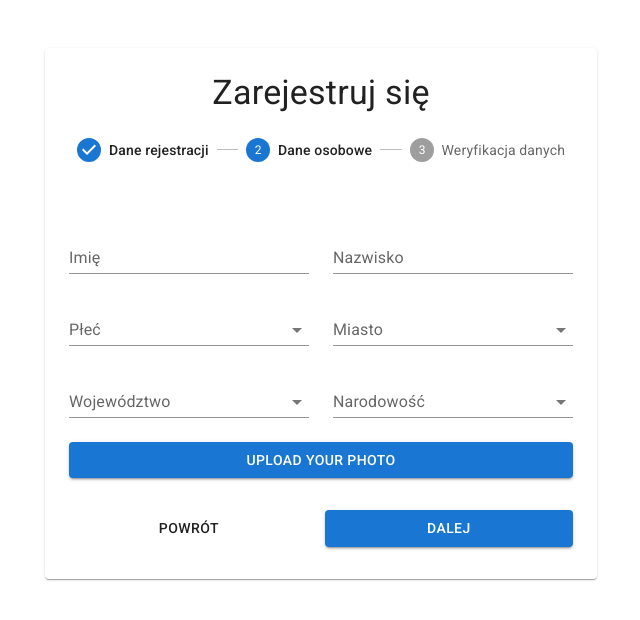
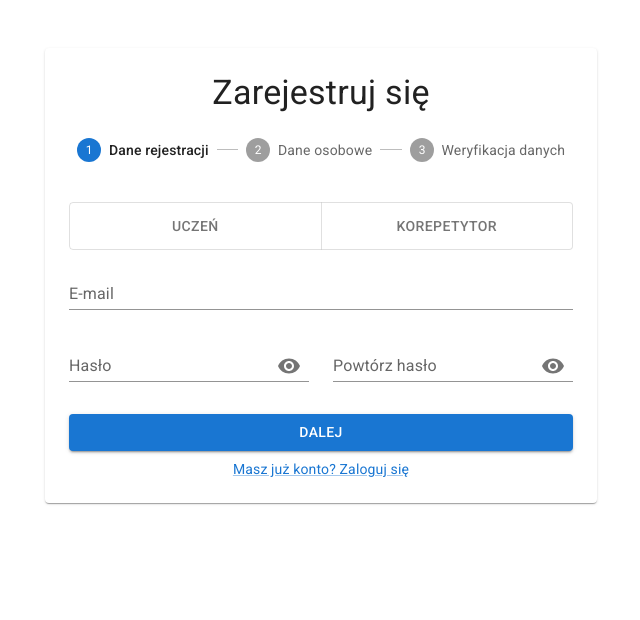
Before and after one commit to TymekSzczepkowski/Teachly-Frontend, a React (Create React App) app in the folder teachly-frontend/: page /register in a window 1280 px wide. Shown: the top 620 px of the page, without its empty margins (319-959 px from the left). Built offline with nearby package versions, Linux system fonts and the light colour scheme.

Commit message:
start component rendering tests

```diff
--- a/teachly-frontend/src/pages/Auth/Login/Login.js
+++ b/teachly-frontend/src/pages/Auth/Login/Login.js
@@ -12,17 +12,17 @@ function Login() {
     email: "",
     password: "",
   });
-  const [errorInfo, setErrorInfo] = useState({
-    emailError: "",
-    passwordError: "",
+  const [inputMessage, setInputMessage] = useState({
+    emailMessage: "",
+    passwordMessage: "",
   });
 
   useEffect(() => {
     if (click) {
-      setErrorInfo({
-        ...errorInfo,
-        passwordError: validatePassword(state.password),
-        emailError: validateEmail(state.email),
+      setInputMessage({
+        ...inputMessage,
+        passwordMessage: validatePassword(state.password),
+        emailMessage: validateEmail(state.email),
       });
     }
   }, [click, state]);
@@ -45,8 +45,8 @@ function Login() {
             <TextField
               fullWidth
               variant='standard'
-              error={errorInfo.emailError === "" ? false : true}
-              helperText={errorInfo.emailError}
+              error={inputMessage.emailMessage === "" ? false : true}
+              helperText={inputMessage.emailMessage}
               fullWidth
               variant='standard'
               label='E-mail'
@@ -67,8 +67,8 @@ function Login() {
                   </InputAdornment>
                 ),
               }}
-              error={errorInfo.passwordError === "" ? false : true}
-              helperText={errorInfo.passwordError}
+              error={inputMessage.passwordMessage === "" ? false : true}
+              helperText={inputMessage.passwordMessage}
               fullWidth
               variant='standard'
               label='Hasło'
@@ -96,7 +96,7 @@ function Login() {
             display: "flex",
             justifyContent: "center",
           }}>
-          <Link href='/register' variant='body2'>
+          <Link href='/register' variant='body2' data-testid='login-link'>
             Nie masz konta? Zarejestruj się
           </Link>
         </Box>
--- a/teachly-frontend/src/pages/Auth/Register/PersonalDetails.js
+++ b/teachly-frontend/src/pages/Auth/Register/PersonalDetails.js
@@ -5,7 +5,7 @@ import region from "./data/region.json";
 import { validateFileTypeUpload, validateFileSizeUpload } from "../../../hooks/Auth/registerVerification";
 import { Input, Button, TextField, Grid, FormControl, InputLabel, Select, MenuItem, Autocomplete, Alert } from "@mui/material/";
 
-function PersonalDetails({ state, setState, errorInfo, setErrorInfo }) {
+function PersonalDetails({ state, setState, inputMessage, setInputMessage }) {
   const [alertOpen, setAlertOpen] = useState(false);
   const [selectedCity, setSelectedCity] = useState(null);
   const [selectedCountry, setSelectedCountry] = useState(null);
@@ -18,7 +18,7 @@ function PersonalDetails({ state, setState, errorInfo, setErrorInfo }) {
     <div>
       <Grid container spacing={3}>
         <Grid item xs={12}>
-          {errorInfo.detailsError !== "" && <Alert severity='error'>{errorInfo.detailsError}</Alert>}
+          {inputMessage.detailsMessage !== "" && <Alert severity='error'>{inputMessage.detailsMessage}</Alert>}
         </Grid>
         <Grid item xs={12} sm={6}>
           <TextField
@@ -96,11 +96,11 @@ function PersonalDetails({ state, setState, errorInfo, setErrorInfo }) {
                 console.log(event.target.files[0].size);
                 if (validateFileTypeUpload(event.target.files[0].name) && validateFileSizeUpload(event.target.files[0].size)) {
                   setState({ ...state, image: event.target.files[0] });
-                  setErrorInfo({ ...errorInfo, imageError: "Zdjęcie załadowane pomyślnie." });
+                  setInputMessage({ ...inputMessage, imageMessage: "Zdjęcie załadowane pomyślnie." });
                   setAlertOpen(true);
                 } else {
                   setAlertOpen(true);
-                  setErrorInfo({ ...errorInfo, imageError: `Nieprawidłowe rozszerzenie pliku lub rozmiar jest zbyt duży` });
+                  setInputMessage({ ...inputMessage, imageMessage: `Nieprawidłowe rozszerzenie pliku lub rozmiar jest zbyt duży` });
                 }
               }}
               accept='image/'
@@ -116,8 +116,8 @@ function PersonalDetails({ state, setState, errorInfo, setErrorInfo }) {
               onClose={() => {
                 setAlertOpen(false);
               }}
-              severity={errorInfo.imageError === "Zdjęcie załadowane pomyślnie." ? "success" : "warning"}>
-              {errorInfo.imageError}
+              severity={inputMessage.imageMessage === "Zdjęcie załadowane pomyślnie." ? "success" : "warning"}>
+              {inputMessage.imageMessage}
             </Alert>
           )}
         </Grid>
--- a/teachly-frontend/src/pages/Auth/Register/Register.js
+++ b/teachly-frontend/src/pages/Auth/Register/Register.js
@@ -11,7 +11,7 @@ import { Container, Paper, Typography, Button, Stepper, Step, StepLabel, Stack,
 function Register() {
   const [click, setClick] = useState(false);
   const [alignment, setAlignment] = useState("");
-  const [step, setStep] = useState(2);
+  const [step, setStep] = useState(1);
   const [state, setState] = useState({
     profileType: "",
     email: "",
@@ -25,13 +25,13 @@ function Register() {
     region: "",
     city: "",
   });
-  const [errorInfo, setErrorInfo] = useState({
-    profileTypeError: "",
-    emailError: "",
-    passwordError: "",
-    repeatPasswordError: "",
-    detailsError: "",
-    imageError: "",
+  const [inputMessage, setInputMessage] = useState({
+    profileTypeMessage: "",
+    emailMessage: "",
+    passwordMessage: "",
+    repeatPasswordMessage: "",
+    detailsMessage: "",
+    imageMessage: "",
   });
 
   const previousStep = () => {
@@ -51,9 +51,9 @@ function Register() {
         nextStep();
       }
     } else if (step === 2) {
-      setErrorInfo({
-        ...errorInfo,
-        detailsError: validateDetails(state.firstName, state.lastName, state.sex, state.country, state.region, state.city, state.image),
+      setInputMessage({
+        ...inputMessage,
+        detailsMessage: validateDetails(state.firstName, state.lastName, state.sex, state.country, state.region, state.city, state.image),
       });
       if (validateDetails(state.firstName, state.lastName, state.sex, state.country, state.region, state.city, state.image) === "") {
         nextStep();
@@ -67,9 +67,9 @@ function Register() {
   function getStepContent(step) {
     switch (step) {
       case 1:
-        return <UserDetails nextStep={nextStep} state={state} setState={setState} step={step} alignment={alignment} setAlignment={setAlignment} errorInfo={errorInfo} setErrorInfo={setErrorInfo} />;
+        return <UserDetails nextStep={nextStep} state={state} setState={setState} step={step} alignment={alignment} setAlignment={setAlignment} inputMessage={inputMessage} setInputMessage={setInputMessage} />;
       case 2:
-        return <PersonalDetails nextStep={nextStep} previousStep={previousStep} setState={setState} state={state} step={step} errorInfo={errorInfo} setErrorInfo={setErrorInfo} />;
+        return <PersonalDetails nextStep={nextStep} previousStep={previousStep} setState={setState} state={state} step={step} inputMessage={inputMessage} setInputMessage={setInputMessage} />;
       case 3:
         return <Confirmation nextStep={nextStep} previousStep={previousStep} step={step} state={state} />;
       case 4:
@@ -81,12 +81,12 @@ function Register() {
 
   useEffect(() => {
     if (click) {
-      setErrorInfo({
-        ...errorInfo,
-        profileTypeError: validateProfileType(alignment),
-        emailError: validateEmail(state.email),
-        passwordError: validatePassword(state.password),
-        repeatPasswordError: validateRepeatPassowrd(state.password, state.repeatPassword),
+      setInputMessage({
+        ...inputMessage,
+        profileTypeMessage: validateProfileType(alignment),
+        emailMessage: validateEmail(state.email),
+        passwordMessage: validatePassword(state.password),
+        repeatPasswordMessage: validateRepeatPassowrd(state.password, state.repeatPassword),
       });
     }
   }, [click, state]);
--- a/teachly-frontend/src/pages/Auth/Register/UserDetails.js
+++ b/teachly-frontend/src/pages/Auth/Register/UserDetails.js
@@ -3,16 +3,16 @@ import Visibility from "@mui/icons-material/Visibility";
 import VisibilityOff from "@mui/icons-material/VisibilityOff";
 import { TextField, ToggleButtonGroup, ToggleButton, Grid, IconButton, InputAdornment, Alert } from "@mui/material/";
 
-function UserDetails({ state, setState, alignment, setAlignment, errorInfo, setErrorInfo }) {
+function UserDetails({ state, setState, alignment, setAlignment, inputMessage, setInputMessage }) {
   const [showPassword, setShowPassword] = useState(true);
 
   const handleChange = (e, newAlignment) => {
     e.preventDefault();
     setAlignment(newAlignment);
     setState({ ...state, profileType: e.target.value });
-    setErrorInfo({
-      ...errorInfo,
-      profileTypeError: "",
+    setInputMessage({
+      ...inputMessage,
+      profileTypeMessage: "",
     });
   };
   const handleClickShowPassword = () => {
@@ -33,12 +33,12 @@ function UserDetails({ state, setState, alignment, setAlignment, errorInfo, setE
           Korepetytor
         </ToggleButton>
       </ToggleButtonGroup>
-      {errorInfo.profileTypeError !== "" && <Alert severity='error'>{errorInfo.profileTypeError}</Alert>}
+      {inputMessage.profileTypeMessage !== "" && <Alert severity='error'>{inputMessage.profileTypeMessage}</Alert>}
       <Grid container spacing={3}>
         <Grid item xs={12}>
           <TextField
-            error={errorInfo.emailError === "" ? false : true}
-            helperText={errorInfo.emailError}
+            error={inputMessage.emailMessage === "" ? false : true}
+            helperText={inputMessage.emailMessage}
             fullWidth
             variant='standard'
             label='E-mail'
@@ -59,8 +59,8 @@ function UserDetails({ state, setState, alignment, setAlignment, errorInfo, setE
                 </InputAdornment>
               ),
             }}
-            error={errorInfo.passwordError === "" ? false : true}
-            helperText={errorInfo.passwordError}
+            error={inputMessage.passwordMessage === "" ? false : true}
+            helperText={inputMessage.passwordMessage}
             fullWidth
             variant='standard'
             label='Hasło'
@@ -83,8 +83,8 @@ function UserDetails({ state, setState, alignment, setAlignment, errorInfo, setE
                 </InputAdornment>
               ),
             }}
-            error={errorInfo.repeatPasswordError === "" ? false : true}
-            helperText={errorInfo.repeatPasswordError}
+            error={inputMessage.repeatPasswordMessage === "" ? false : true}
+            helperText={inputMessage.repeatPasswordMessage}
             fullWidth
             variant='standard'
             label='Powtórz hasło'
```
Also changed, not shown: 2 other files (tests, documents, lock files or other folders).
